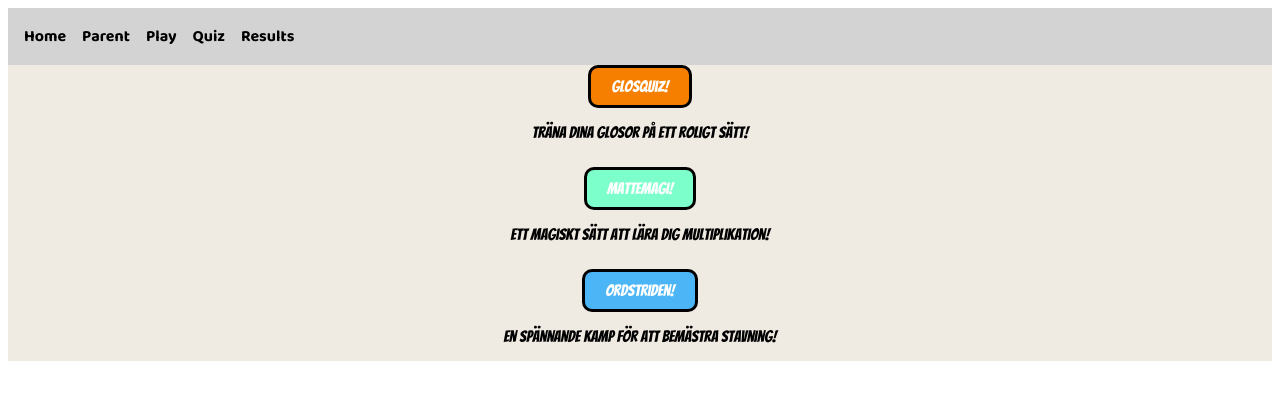
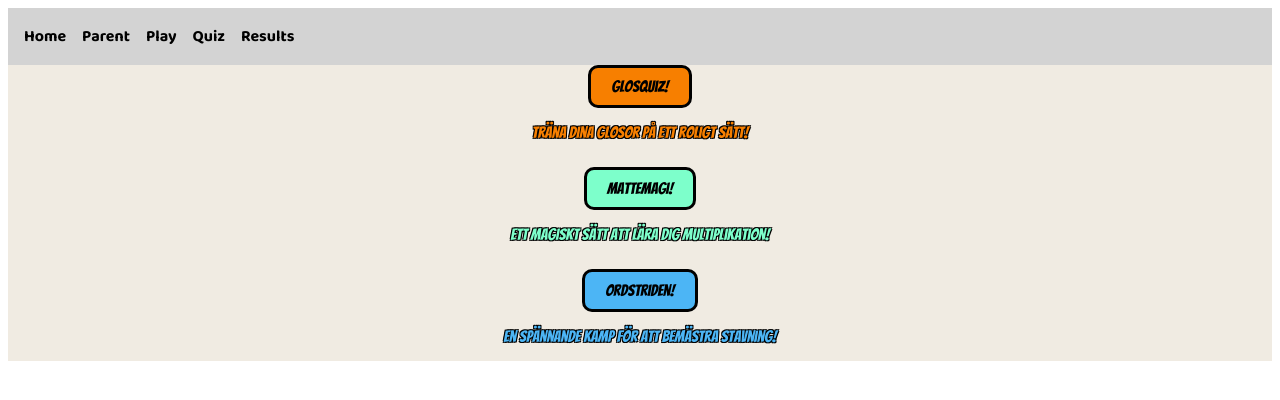
Before and after one commit to pistolpet3y/agil-projekt-pluggpolarna-pages, a Vue app: page /play in a window 1280 px wide. Shown: the top 400 px of the page. Built offline with nearby package versions, Linux system fonts and the light colour scheme.

Commit message:
Sparar mina ändringar i Play.vue

```diff
--- a/src/views/Play.vue
+++ b/src/views/Play.vue
@@ -1,25 +1,26 @@
 <template>
     <div class="button-container">
         <div class="button-wrapper">
-            <button class="glos-quiz" @mouseover="playSound">Glosquiz!</button>
-            <p>Träna dina glosor på ett roligt sätt!</p>
+            <RouterLink to="/quiz">
+                <button class="glos-quiz" @mouseover="playSound">Glosquiz!</button>
+            </RouterLink>
+            <p class="orange">Träna dina glosor på ett roligt sätt!</p>
         </div>
         <div class="button-wrapper">
             <button class="mattemagi" @mouseover="playSound">Mattemagi!</button>
-            <p>Ett magiskt sätt att lära dig multiplikation!</p>
+            <p class="green">Ett magiskt sätt att lära dig multiplikation!</p>
         </div>
         <div class="button-wrapper">
             <button class="ordstriden" @mouseover="playSound">Ordstriden!</button>
-            <p>En spännande kamp för att bemästra stavning!</p>
+            <p class="blue">En spännande kamp för att bemästra stavning!</p>
         </div>
     </div>
 </template>
 
-<script>
-import { ref } from 'vue';
-import hoverSound from '@/assets/hover-sound.mp3';
+<script setup>
 
-// Funktion för att spela upp ljudet
+// Funktion för att spela upp hoverljud
+const hoverSound = '/hover-sound.mp3'
 const playSound = () => {
     const audio = new Audio(hoverSound);
     audio.play();
@@ -47,8 +48,24 @@ div {
 
 p {
     font-family: 'Bangers', sans-serif;
+    text-shadow:
+        -1px -1px 0 black,
+        1px -1px 0 black,
+        -1px 1px 0 black,
+        1px 1px 0 black;
 }
 
+.blue {
+    color: #4cb5f5;
+}
+
+.green {
+    color: #7dffcb;
+}
+
+.orange {
+    color: #f77f00;
+}
 
 .button-container {
     display: flex;
@@ -63,7 +80,8 @@ p {
 
 button {
     background-color: #f77f00;
-    color: white;
+
+    color: black;
     border: 3px solid black;
     padding: 10px 20px;
     font-size: 16px;
```
